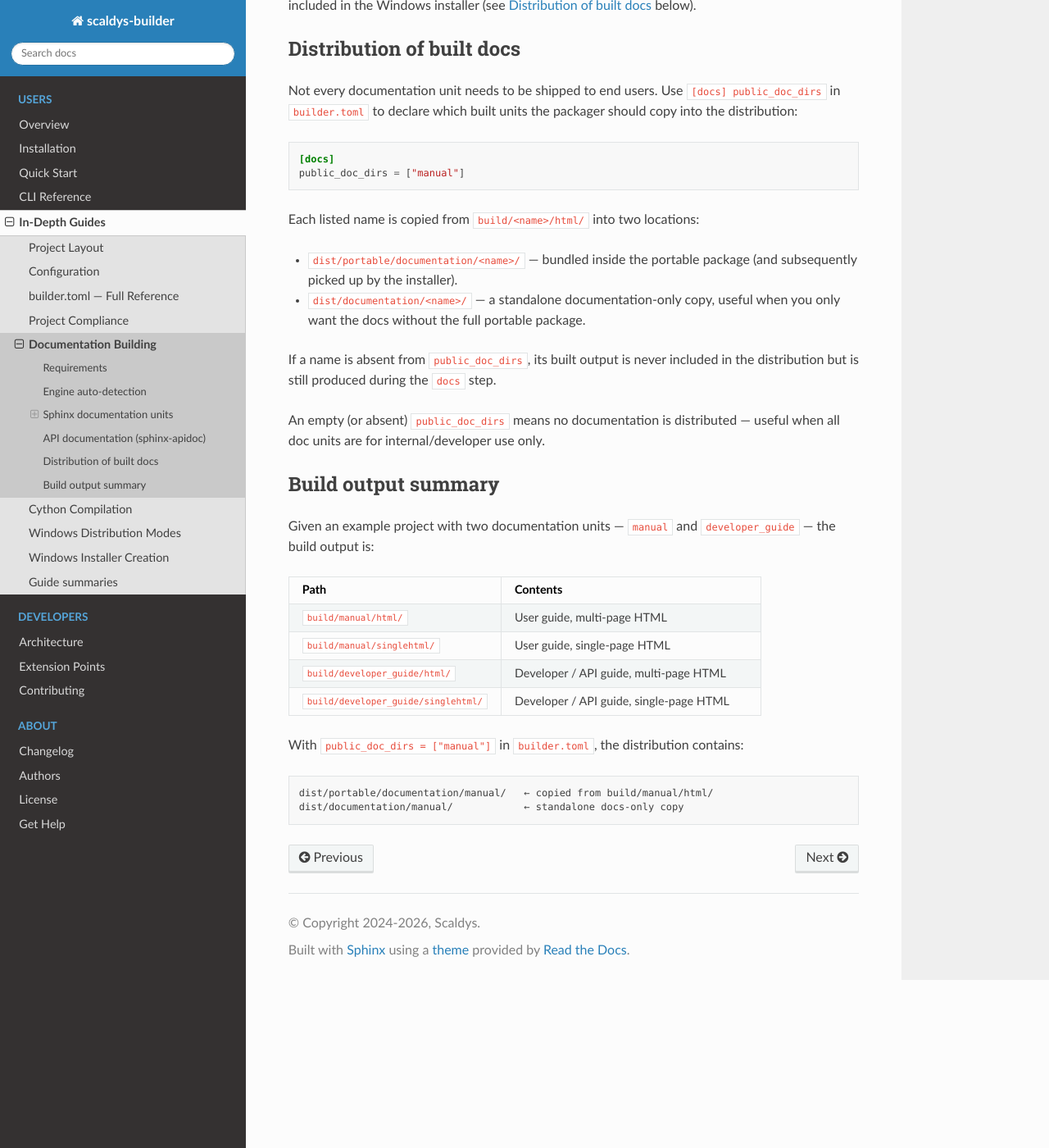
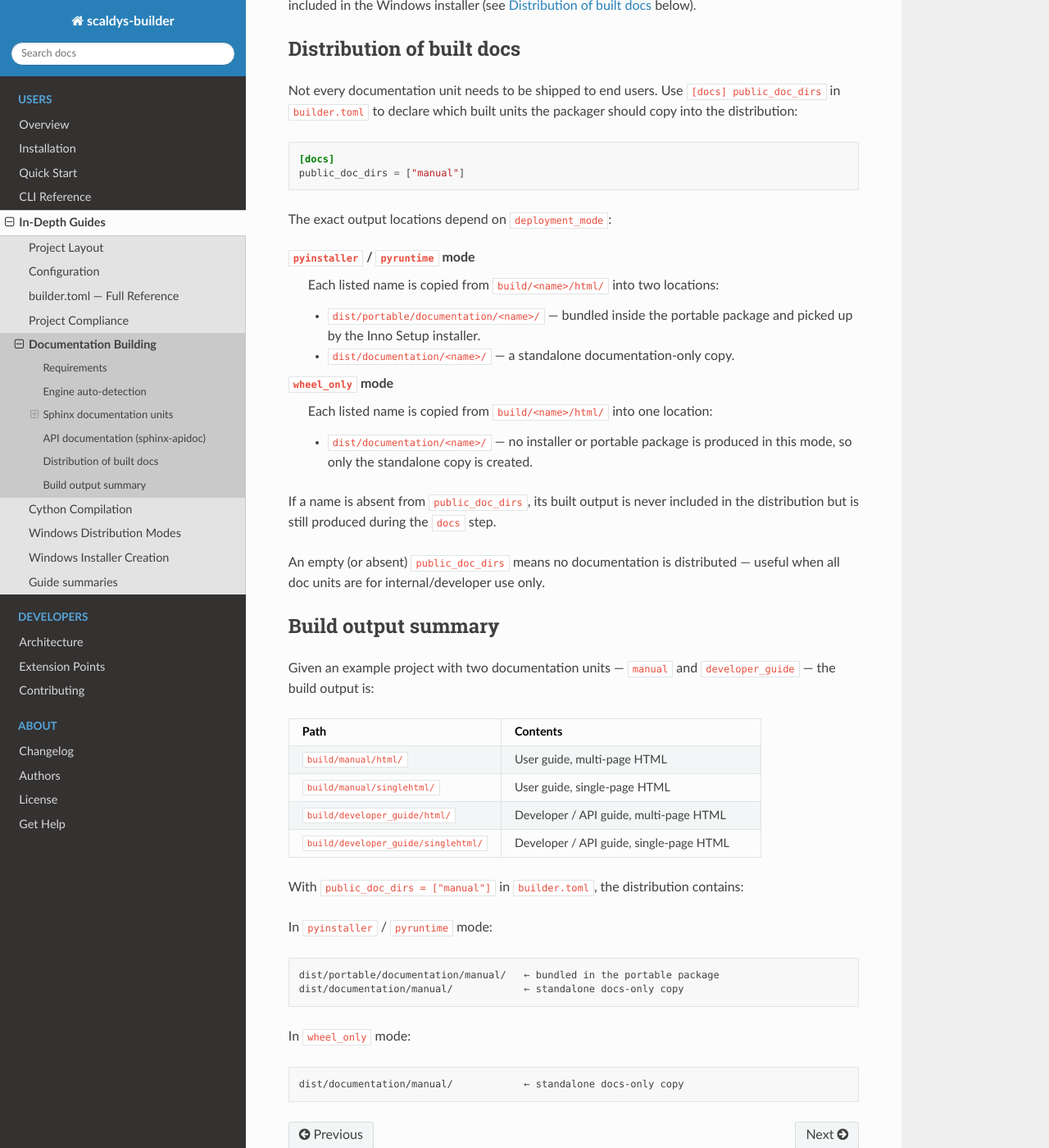
Before and after one commit to scaldys/scaldys-project, a Sphinx documentation site: the page built from docs/manual/source/users/topics/documentation_building.rst, in a window 1280 px wide and 1400 px high, scrolled down 2592 px. Shown: the whole window at 82% size. Built offline with Sphinx 7.4.7 and the Read the Docs theme 3.1.0, drawn with Linux system fonts in a browser that asks for light colours.

Commit message:
Expand and restructure Sphinx documentation with new module overviews and detailed subpackage references

```diff
--- a/docs/manual/source/users/topics/documentation_building.rst
+++ b/docs/manual/source/users/topics/documentation_building.rst
@@ -139,12 +139,20 @@ the packager should copy into the distribution:
     [docs]
     public_doc_dirs = ["manual"]
 
-Each listed name is copied from ``build/<name>/html/`` into two locations:
+The exact output locations depend on ``deployment_mode``:
 
-- ``dist/portable/documentation/<name>/`` — bundled inside the portable package
-  (and subsequently picked up by the installer).
-- ``dist/documentation/<name>/`` — a standalone documentation-only copy,
-  useful when you only want the docs without the full portable package.
+``pyinstaller`` / ``pyruntime`` mode
+    Each listed name is copied from ``build/<name>/html/`` into two locations:
+
+    - ``dist/portable/documentation/<name>/`` — bundled inside the portable
+      package and picked up by the Inno Setup installer.
+    - ``dist/documentation/<name>/`` — a standalone documentation-only copy.
+
+``wheel_only`` mode
+    Each listed name is copied from ``build/<name>/html/`` into one location:
+
+    - ``dist/documentation/<name>/`` — no installer or portable package is
+      produced in this mode, so only the standalone copy is created.
 
 If a name is absent from ``public_doc_dirs``, its built output is never
 included in the distribution but is still produced during the ``docs`` step.
@@ -174,7 +182,13 @@ Given an example project with two documentation units — ``manual`` and
      - Developer / API guide, single-page HTML
 
 With ``public_doc_dirs = ["manual"]`` in ``builder.toml``, the distribution
-contains::
+contains:
 
-    dist/portable/documentation/manual/   ← copied from build/manual/html/
+In ``pyinstaller`` / ``pyruntime`` mode::
+
+    dist/portable/documentation/manual/   ← bundled in the portable package
     dist/documentation/manual/            ← standalone docs-only copy
+
+In ``wheel_only`` mode::
+
+    dist/documentation/manual/            ← standalone docs-only copy
```
Also changed, not shown: docs/manual/source/modules.rst (added, +7 -0 lines), docs/manual/source/scaldys_builder.common.rst (added, +53 -0 lines), docs/manual/source/scaldys_builder.rst (added, +19 -0 lines), docs/manual/source/scaldys_builder.windows.rst (added, +21 -0 lines), docs/manual/source/users/cli_usage.rst (+6 -2 lines), 1 other file.
